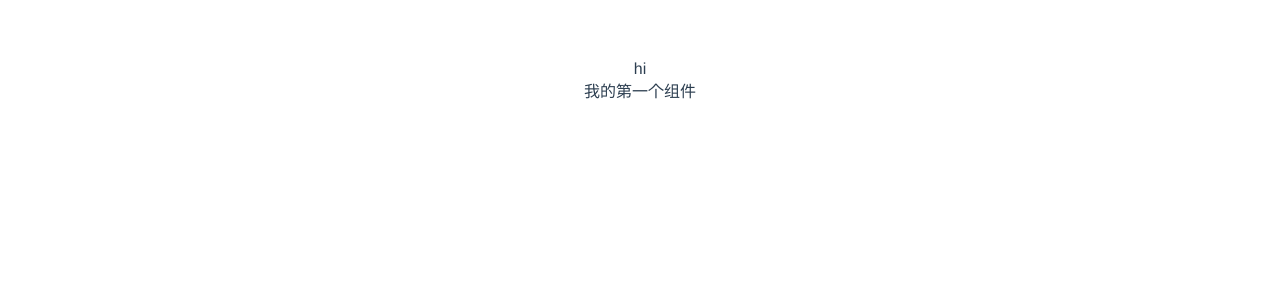
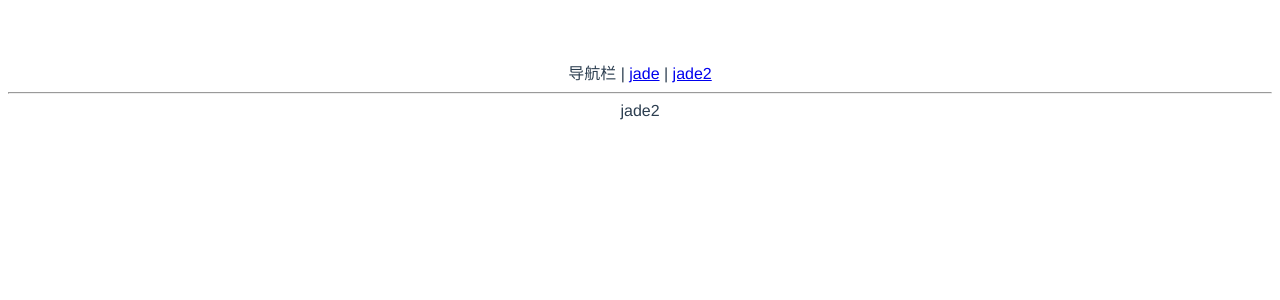
Before and after one commit to theta1118/jade-vue-1, a Vue app: page /#/xxx in a window 1280 px wide. Shown: the top 300 px of the page. Built offline with nearby package versions, Linux system fonts and the light colour scheme.

Commit message:
初始化vue-router

```diff
--- a/index.html
+++ b/index.html
@@ -8,6 +8,6 @@
 </head>
 <body>
   <div id="app"></div>
-  <script type="module" src="/src/main.js"></script>
+  <script type="module" src="/src/main.ts"></script>
 </body>
 </html>
--- a/src/App.vue
+++ b/src/App.vue
@@ -1,15 +1,15 @@
 <template>
-  <div>hi</div>
-  <jade/>
+  <div>导航栏 |
+	  <router-link to="/">jade</router-link> |
+	  <router-link to="/xxx">jade2</router-link>
+	  </div>
+  <hr />
+  <router-view />
 </template>
 
 <script>
-import jade from './components/jade.vue'
 
 export default {
   name: 'App',
-  components: {
-    jade
-  }
 }
 </script>
--- /dev/null
+++ b/src/components/jade2.vue
@@ -0,0 +1,5 @@
+<template>
+<div>
+	jade2
+</div>
+</template>
--- a/src/main.js
+++ /dev/null
@@ -1,5 +0,0 @@
-import { createApp } from 'vue'
-import App from './App.vue'
-import './index.css'
-
-createApp(App).mount('#app')
--- /dev/null
+++ b/src/main.ts
@@ -0,0 +1,19 @@
+import { createApp } from 'vue'
+import App from './App.vue'
+import './index.css'
+import {createWebHashHistory,createRouter} from 'vue-router'
+import jade from './components/jade.vue'
+import jade2 from './components/jade2.vue'
+
+const history = createWebHashHistory()
+const router = createRouter({
+	history:history,
+	routes:[
+		{path:'/',component:jade},
+		{path:'/xxx',component:jade2}
+	]
+})
+
+const app = createApp(App)
+app.use(router)
+app.mount('#app')
--- /dev/null
+++ b/src/shims-vue.d.ts
@@ -0,0 +1,5 @@
+declare module '*.vue'{
+	import { ComponentOptions } from "vue"
+	const ComponentOptions: ComponentOptions
+	export default ComponentOptions
+}
```
Also changed, not shown: package.json (+4 -3 lines), 1 other file (tests, documents, lock files or other folders).
